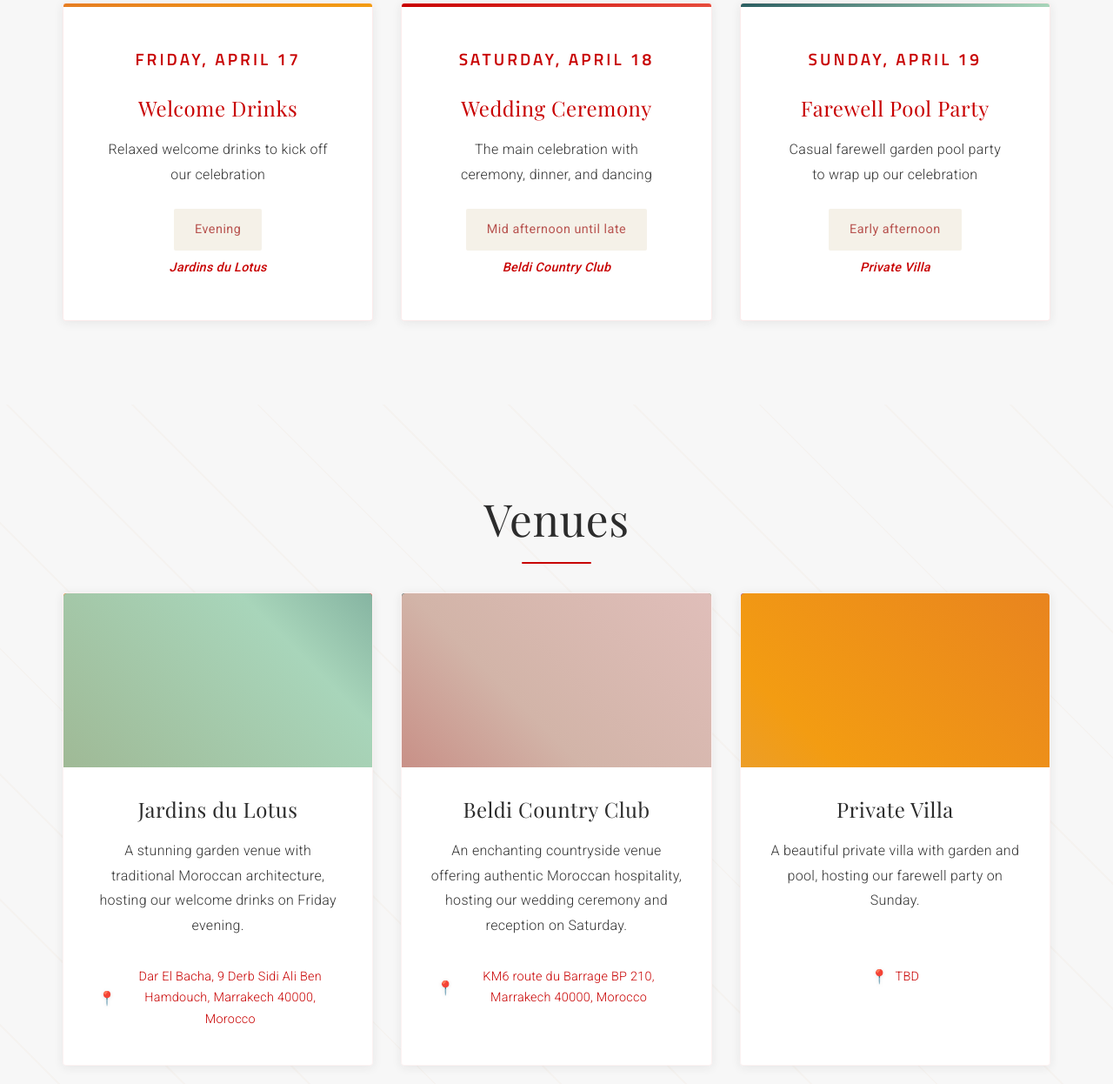
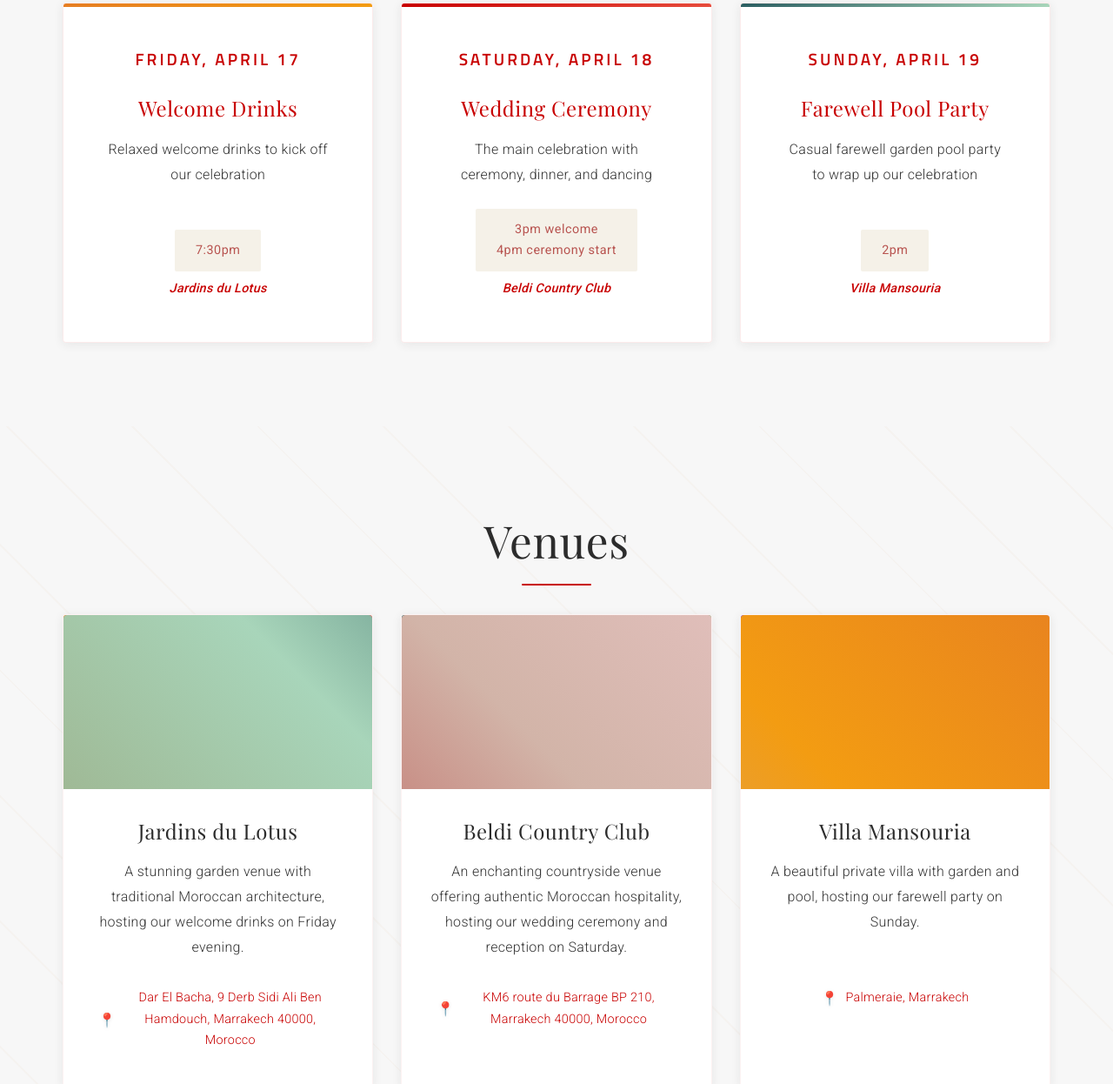
Before and after one commit to mluluz/mluluz.github.io, a plain HTML site: page index.html in a window 1280 px wide. Shown: the part 1013-2259 px from the top of the page at 87% size. Drawn offline with nearby package versions, Linux system fonts and the light colour scheme; files whose address does not match are found by name; a web font is replaced by a local one.

Commit message:
misc updates

```diff
--- a/index.html
+++ b/index.html
@@ -69,7 +69,7 @@
                         <div class="schedule-content">
                             <h3>Welcome Drinks</h3>
                             <p>Relaxed welcome drinks to kick off our celebration</p>
-                            <div class="schedule-time">Evening</div>
+                            <div class="schedule-time">7:30pm</div>
                             <div class="schedule-location">Jardins du Lotus</div>
                         </div>
                     </div>
@@ -78,7 +78,7 @@
                         <div class="schedule-content">
                             <h3>Wedding Ceremony</h3>
                             <p>The main celebration with ceremony, dinner, and dancing</p>
-                            <div class="schedule-time">Mid afternoon until late</div>
+                            <div class="schedule-time">3pm welcome <br> 4pm ceremony start</div>
                             <div class="schedule-location">Beldi Country Club</div>
                         </div>
                     </div>
@@ -87,8 +87,8 @@
                         <div class="schedule-content">
                             <h3>Farewell Pool Party</h3>
                             <p>Casual farewell garden pool party to wrap up our celebration</p>
-                            <div class="schedule-time">Early afternoon</div>
-                            <div class="schedule-location">Private Villa</div>
+                            <div class="schedule-time">2pm</div>
+                            <div class="schedule-location">Villa Mansouria</div>
                         </div>
                     </div>
                 </div>
@@ -123,12 +123,12 @@
                     </div>
                     <div class="venue-card">
                         <div class="venue-image venue-tbd"></div>
-                        <h3>Private Villa</h3>
+                        <h3>Villa Mansouria</h3>
                         <p>A beautiful private villa with garden and pool, hosting our farewell party on Sunday.</p> <br>
                         <div class="venue-address">
                             <a href="#" class="venue-link" style="justify-content: flex-start;">
                                 <span class="venue-pin">📍</span>
-                                TBD
+                                Palmeraie, Marrakech
                             </a>
                         </div>
                     </div>
@@ -235,9 +235,9 @@
 
                     <div class="faq-item">
                         <h3>Event Times</h3>
-                        <p><strong>Friday, April 17 - Welcome Drinks:</strong> Evening (exact times TBD)<br>
-                           <strong>Saturday, April 18 - Wedding:</strong> <br>Mid-afternoon until late <br>(exact times TBD)<br>
-                           <strong>Sunday, April 19 - Pool Party:</strong> Afternoon (exact times TBD)</p>
+                        <p><strong>Friday, April 17 - Welcome Drinks:</strong> 7:30pm<br>
+                           <strong>Saturday, April 18 - Wedding:</strong> <br>3pm welcome drinks <br>4pm ceremony<br>
+                           <strong>Sunday, April 19 - Pool Party:</strong> 2pm</p>
                     </div>
 
                     <div class="faq-item">
@@ -467,7 +467,7 @@
                     </div>
 
                     <div class="gallery-section">
-                        <h3>Private Villa</h3> <br>
+                        <h3>Villa Mansouria</h3> <br>
                         <div class="photo-grid-container" data-venue="villa">
                             <div class="photo-grid">
                                 <div class="photo-item">
```
